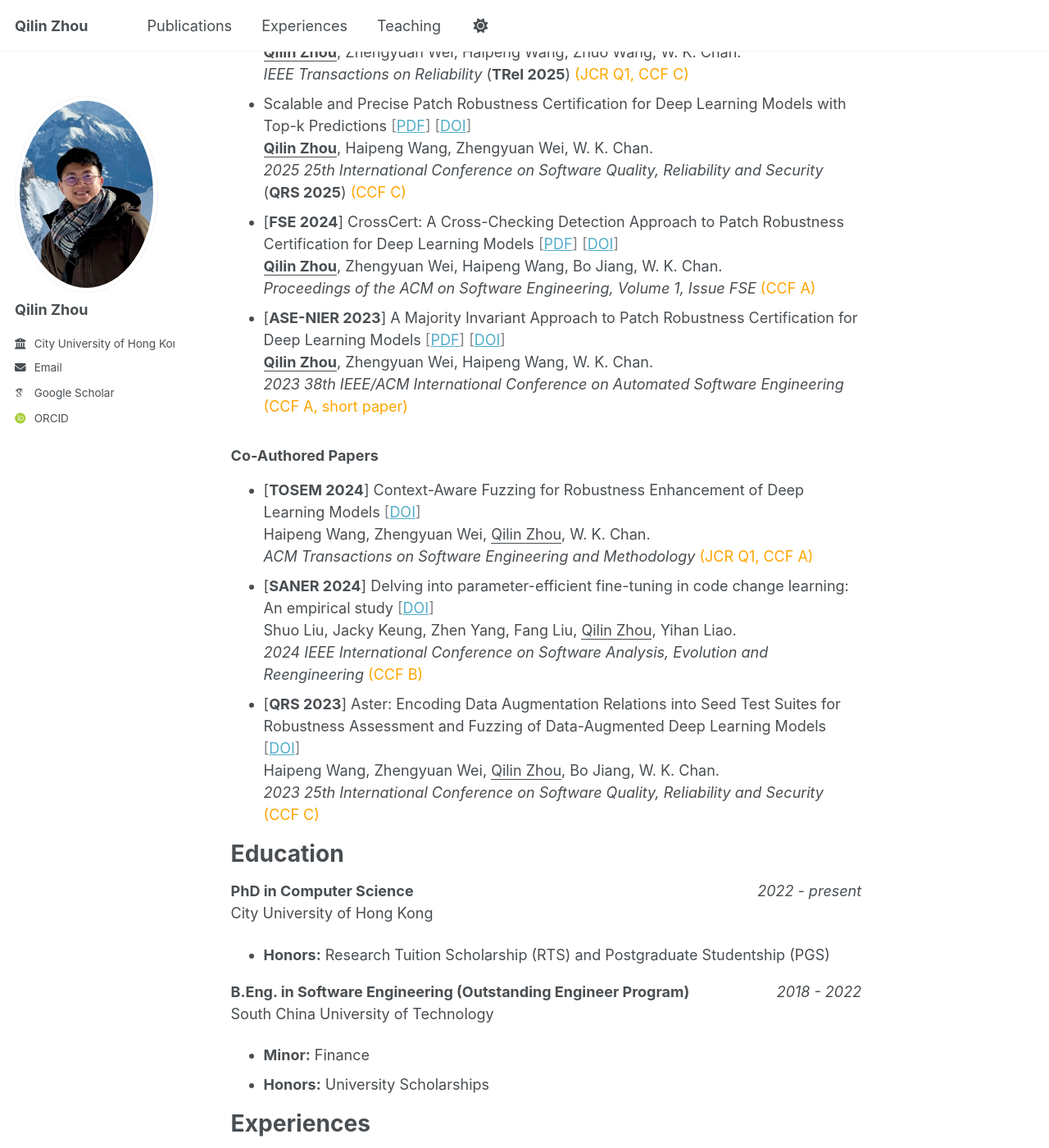
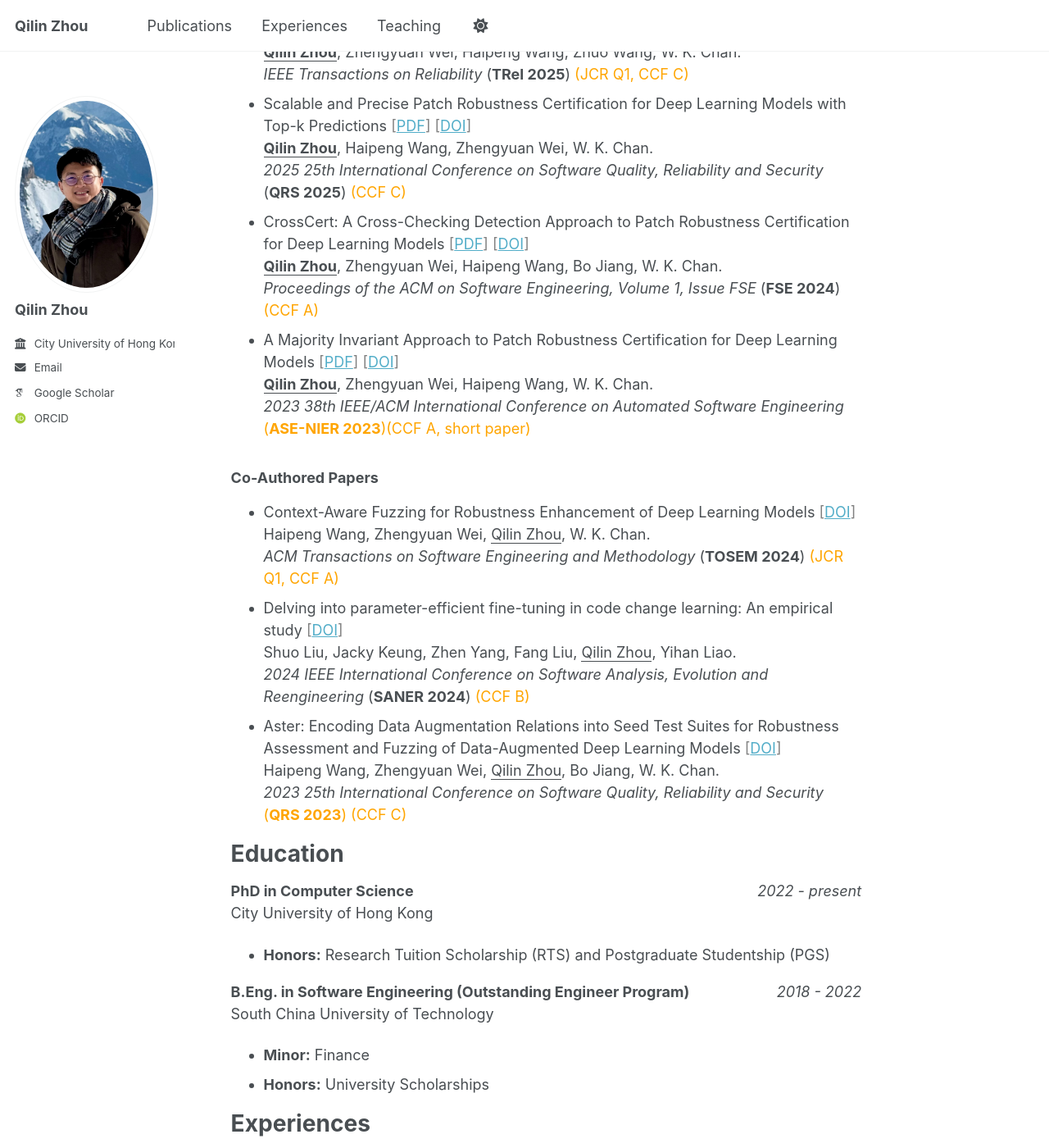
Before and after one commit to qilin-zhou/qilin-zhou.github.io, a Jekyll site: the page built from _pages/about.md, in a window 1280 px wide and 1400 px high, scrolled down 528 px. Shown: the whole window at 82% size. Built offline with Jekyll 4.4.1, drawn with Linux system fonts in a browser that asks for light colours; some web fonts are replaced; a script bundle is joined from its source files by our own code; library files that are not in the unit come from our copies; some of the changed lines change nothing that is shown.

Commit message:
Update about.md

```diff
--- a/_pages/about.md
+++ b/_pages/about.md
@@ -24,23 +24,23 @@ _IEEE Transactions on Reliability_ (**TRel 2025**) <span style="color: Orange;">
 -  Scalable and Precise Patch Robustness Certification for Deep Learning Models with Top-k Predictions   <span style="color: grey;"> [[PDF](https://arxiv.org/abs/2507.23335)] [[DOI](https://doi.org/10.1109/QRS65678.2025.00030)] </span>
   **<ins>Qilin Zhou</ins>**, Haipeng Wang, Zhengyuan Wei, W. K. Chan.
   _2025 25th International Conference on Software Quality, Reliability and Security_ (**QRS 2025**)<span style="color: Orange;"> (CCF C)</span>
-- [**FSE 2024**] CrossCert: A Cross-Checking Detection Approach to Patch Robustness Certification for Deep Learning Models    <span style="color: grey;">[[PDF](https://arxiv.org/abs/2405.07668)] [[DOI](https://doi.org/10.1145/3660827)]</span>
+- CrossCert: A Cross-Checking Detection Approach to Patch Robustness Certification for Deep Learning Models    <span style="color: grey;">[[PDF](https://arxiv.org/abs/2405.07668)] [[DOI](https://doi.org/10.1145/3660827)]</span>
   **<ins>Qilin Zhou</ins>**, Zhengyuan Wei, Haipeng Wang, Bo Jiang, W. K. Chan.
-  _Proceedings of the ACM on Software Engineering, Volume 1, Issue FSE_ <span style="color: Orange;"> (CCF A)</span>
-- [**ASE-NIER 2023**] A Majority Invariant Approach to Patch Robustness Certification for Deep Learning Models  <span style="color: grey;">[[PDF](https://arxiv.org/abs/2308.00452)] [[DOI](https://doi.org/10.1109/ASE56229.2023.00137)]</span>
+  _Proceedings of the ACM on Software Engineering, Volume 1, Issue FSE_ (**FSE 2024**) <span style="color: Orange;"> (CCF A)</span>
+- A Majority Invariant Approach to Patch Robustness Certification for Deep Learning Models  <span style="color: grey;">[[PDF](https://arxiv.org/abs/2308.00452)] [[DOI](https://doi.org/10.1109/ASE56229.2023.00137)]</span>
   **<ins>Qilin Zhou</ins>**, Zhengyuan Wei, Haipeng Wang, W. K. Chan.
-  _2023 38th IEEE/ACM International Conference on Automated Software Engineering_ <span style="color: Orange;"> (CCF A, short paper)</span>
+  _2023 38th IEEE/ACM International Conference on Automated Software Engineering_ <span style="color: Orange;"> (**ASE-NIER 2023**)(CCF A, short paper)</span>
 
 ### Co-Authored Papers
-- [**TOSEM 2024**] Context-Aware Fuzzing for Robustness Enhancement of Deep Learning Models <span style="color: grey;">[[DOI](https://doi.org/10.1145/3680464)]</span>
+- Context-Aware Fuzzing for Robustness Enhancement of Deep Learning Models <span style="color: grey;">[[DOI](https://doi.org/10.1145/3680464)]</span>
   Haipeng Wang, Zhengyuan Wei, <ins>Qilin Zhou</ins>, W. K. Chan.
-  _ACM Transactions on Software Engineering and Methodology_ <span style="color: Orange;"> (JCR Q1, CCF A)</span>
-- [**SANER 2024**] Delving into parameter-efficient fine-tuning in code change learning: An empirical study <span style="color: grey;">[[DOI](https://doi.org/10.1109/SANER60148.2024.00055)]</span>
+  _ACM Transactions on Software Engineering and Methodology_ (**TOSEM 2024**) <span style="color: Orange;"> (JCR Q1, CCF A)</span>
+- Delving into parameter-efficient fine-tuning in code change learning: An empirical study <span style="color: grey;">[[DOI](https://doi.org/10.1109/SANER60148.2024.00055)]</span>
   Shuo Liu, Jacky Keung, Zhen Yang, Fang Liu, <ins>Qilin Zhou</ins>, Yihan Liao.
-  _2024 IEEE International Conference on Software Analysis, Evolution and Reengineering_ <span style="color: Orange;"> (CCF B)</span>
-- [**QRS 2023**] Aster: Encoding Data Augmentation Relations into Seed Test Suites for Robustness Assessment and Fuzzing of Data-Augmented Deep Learning Models <span style="color: grey;">[[DOI](https://doi.org/10.1109/QRS60937.2023.00044)]</span>
+  _2024 IEEE International Conference on Software Analysis, Evolution and Reengineering_ (**SANER 2024**) <span style="color: Orange;"> (CCF B)</span>
+- Aster: Encoding Data Augmentation Relations into Seed Test Suites for Robustness Assessment and Fuzzing of Data-Augmented Deep Learning Models <span style="color: grey;">[[DOI](https://doi.org/10.1109/QRS60937.2023.00044)]</span>
   Haipeng Wang, Zhengyuan Wei, <ins>Qilin Zhou</ins>, Bo Jiang, W. K. Chan.
- _2023 25th International Conference on Software Quality, Reliability and Security_ <span style="color: Orange;"> (CCF C)</span>
+ _2023 25th International Conference on Software Quality, Reliability and Security_ <span style="color: Orange;"> (**QRS 2023**) (CCF C)</span>
 
 
 Education
```
